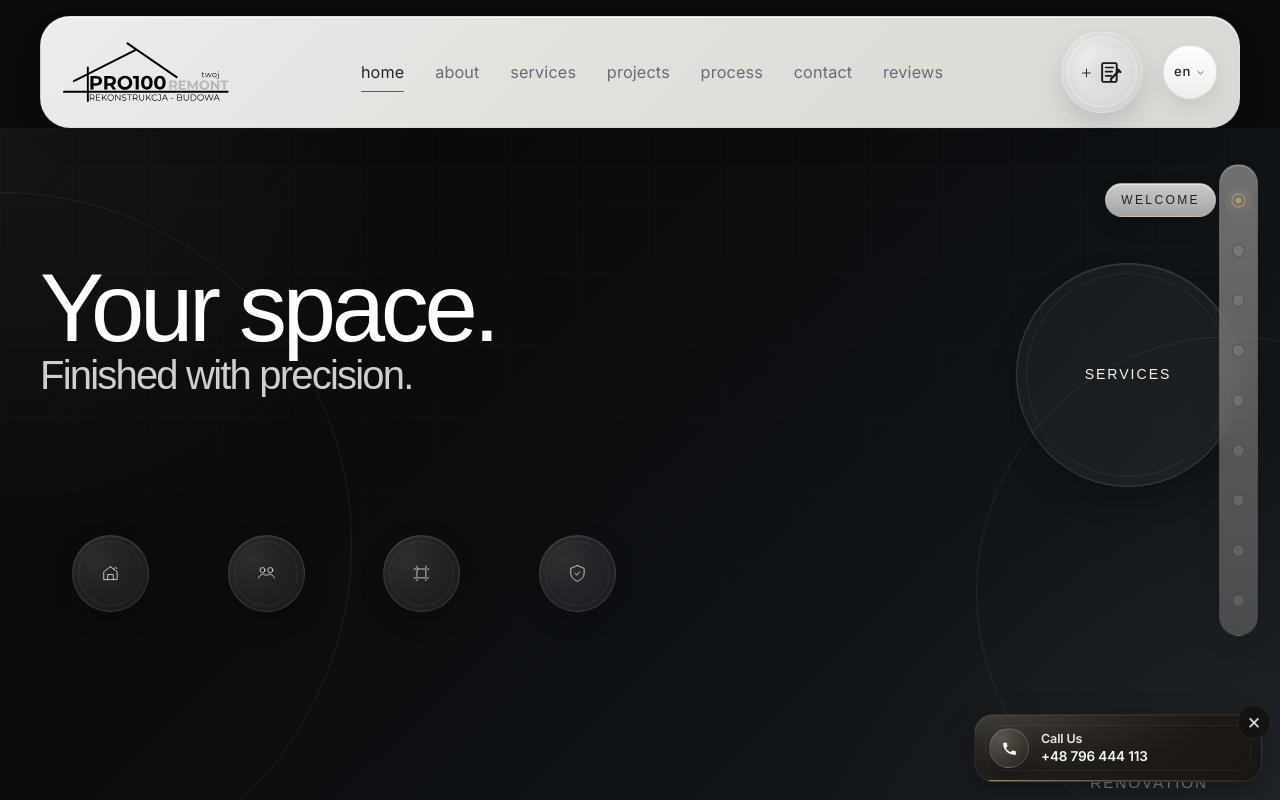
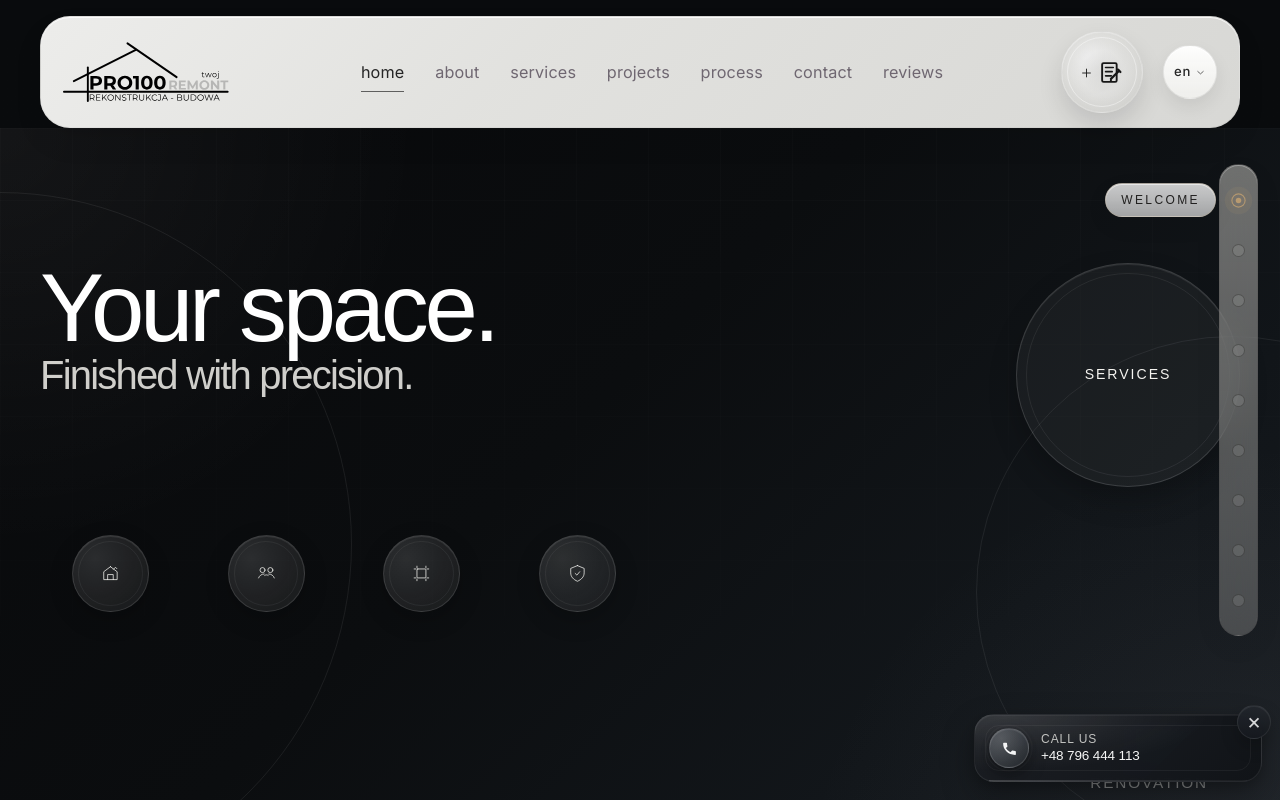
Before and after one commit to romanasolovan/prosto-remont, a Next.js app: page /en in a window 1280 px wide. Shown: the top 800 px of the page. Built offline with nearby package versions, Linux system fonts and the light colour scheme.

Commit message:
refine the styling of the call widget component

```diff
--- a/components/CallWidget/CallWidget.module.css
+++ b/components/CallWidget/CallWidget.module.css
@@ -4,7 +4,6 @@
   bottom: 18px;
   z-index: 60;
   overflow: visible;
-
   border-radius: 20px;
   background:
     radial-gradient(
@@ -13,13 +12,19 @@
       rgba(255, 255, 255, 0.04) 35%,
       rgba(0, 0, 0, 0) 60%
     ),
-    linear-gradient(135deg, #24211d 0%, #1d1a17 55%, #181512 100%);
-
+    linear-gradient(
+      135deg,
+      rgba(28, 31, 36, 0.98) 0%,
+      rgba(22, 25, 30, 0.98) 55%,
+      rgba(17, 20, 24, 0.99) 100%
+    );
   border: 1px solid rgba(255, 255, 255, 0.08);
   box-shadow:
     0 14px 34px rgba(0, 0, 0, 0.3),
-    0 1px 0 rgba(255, 255, 255, 0.05) inset;
+    0 4px 12px rgba(0, 0, 0, 0.16),
+    inset 0 1px 0 rgba(255, 255, 255, 0.05);
   backdrop-filter: blur(10px);
+  -webkit-backdrop-filter: blur(10px);
 }
 
 .widget::before {
@@ -40,13 +45,12 @@
   height: 1px;
   background: linear-gradient(
     90deg,
-    rgba(197, 168, 130, 0.72) 0%,
-    rgba(197, 168, 130, 0.08) 100%
+    rgba(255, 255, 255, 0.18) 0%,
+    rgba(255, 255, 255, 0.04) 100%
   );
   pointer-events: none;
 }
 
-/* Clickable area */
 .widgetLink {
   display: flex;
   align-items: center;
@@ -62,7 +66,6 @@
   transform: translateY(-1px);
 }
 
-/* Icon */
 .iconWrap {
   position: relative;
   width: 44px;
@@ -73,7 +76,6 @@
   justify-content: center;
 }
 
-/* pulse on all devices */
 .iconWrap::before,
 .iconWrap::after {
   content: "";
@@ -83,7 +85,7 @@
   height: 44px;
   transform: translate(-50%, -50%) scale(0.9);
   border-radius: 999px;
-  border: 1.5px solid rgba(197, 168, 130, 0.24);
+  border: 1.5px solid rgba(255, 255, 255, 0.18);
   opacity: 0;
   pointer-events: none;
 }
@@ -108,11 +110,12 @@
       rgba(255, 255, 255, 0.06) 55%,
       rgba(0, 0, 0, 0) 100%
     ),
-    linear-gradient(135deg, #3a322b, #241f1a);
+    linear-gradient(135deg, rgba(56, 61, 68, 0.98), rgba(30, 34, 39, 0.98));
   border: 1px solid rgba(255, 255, 255, 0.14);
   box-shadow:
     0 8px 18px rgba(0, 0, 0, 0.28),
-    0 1px 0 rgba(255, 255, 255, 0.08) inset;
+    0 2px 8px rgba(0, 0, 0, 0.14),
+    inset 0 1px 0 rgba(255, 255, 255, 0.08);
   display: inline-flex;
   align-items: center;
   justify-content: center;
@@ -124,7 +127,6 @@
   height: 18px;
 }
 
-/* Text */
 .textBlock {
   display: flex;
   flex-direction: column;
@@ -133,22 +135,24 @@
 }
 
 .title {
-  font-size: 13px;
-  font-weight: 600;
-  letter-spacing: -0.01em;
-  color: rgba(255, 255, 255, 0.9);
+  font-family: "Barlow Condensed", sans-serif;
+  font-size: 12.5px;
+  font-weight: 500;
+  letter-spacing: 0.08em;
+  text-transform: uppercase;
+  color: rgba(245, 244, 240, 0.76);
   line-height: 1.2;
 }
 
 .phone {
+  font-family: "Barlow", sans-serif;
   font-size: 14px;
-  font-weight: 600;
+  font-weight: 500;
   letter-spacing: -0.01em;
   color: rgba(255, 255, 255, 0.96);
   line-height: 1.2;
 }
 
-/* Close button */
 .closeButton {
   position: absolute;
   top: -10px;
@@ -157,22 +161,36 @@
   height: 34px;
   border-radius: 999px;
   border: 1px solid rgba(255, 255, 255, 0.08);
-  background: rgba(20, 17, 14, 0.74);
+  background: linear-gradient(
+    180deg,
+    rgba(34, 38, 44, 0.96) 0%,
+    rgba(22, 25, 30, 0.96) 100%
+  );
   backdrop-filter: blur(8px);
+  -webkit-backdrop-filter: blur(8px);
   display: inline-flex;
   align-items: center;
   justify-content: center;
   cursor: pointer;
   color: rgba(255, 255, 255, 0.82);
+  box-shadow:
+    0 8px 18px rgba(0, 0, 0, 0.2),
+    inset 0 1px 0 rgba(255, 255, 255, 0.06);
   transition:
     transform var(--transition-fast),
     background-color var(--transition-fast),
-    color var(--transition-fast);
+    color var(--transition-fast),
+    border-color var(--transition-fast);
 }
 
 .closeButton:hover {
   transform: translateY(-1px);
-  background: rgba(20, 17, 14, 0.92);
+  background: linear-gradient(
+    180deg,
+    rgba(40, 45, 52, 0.98) 0%,
+    rgba(25, 29, 34, 0.98) 100%
+  );
+  border-color: rgba(255, 255, 255, 0.12);
   color: rgba(255, 255, 255, 0.96);
 }
 
@@ -182,22 +200,19 @@
   margin-top: -2px;
 }
 
-/* shared pulse animation */
 @keyframes pulseWave {
   0% {
     transform: translate(-50%, -50%) scale(0.88);
     opacity: 0;
   }
   18% {
-    opacity: 0.4;
+    opacity: 0.34;
   }
   100% {
     transform: translate(-50%, -50%) scale(1.75);
     opacity: 0;
   }
 }
-
-/* Mobile/Tablet */
 
 @media (max-width: 375px) {
   .widget {
@@ -229,7 +244,7 @@
     right: 12px;
     bottom: 12px;
     border-radius: 18px;
-    max-width: 148px;
+    max-width: 150px;
   }
 
   .widgetLink {
@@ -238,7 +253,7 @@
   }
 
   .title {
-    font-size: 12px;
+    font-size: 11.5px;
   }
 
   .phone {
@@ -255,7 +270,7 @@
     width: 40px;
     height: 40px;
     border-width: 2px;
-    border-color: rgba(197, 168, 130, 0.3);
+    border-color: rgba(255, 255, 255, 0.2);
   }
 
   .iconWrap::before {
@@ -268,7 +283,6 @@
   }
 }
 
-/* Desktop */
 @media (min-width: 1024px) {
   .widget {
     width: 288px;
@@ -287,7 +301,7 @@
   .iconWrap::after {
     width: 40px;
     height: 40px;
-    border-color: rgba(197, 168, 130, 0.18);
+    border-color: rgba(255, 255, 255, 0.14);
   }
 
   .icon {
@@ -301,7 +315,7 @@
   }
 
   .title {
-    font-size: 12.5px;
+    font-size: 12px;
   }
 
   .phone {
```
